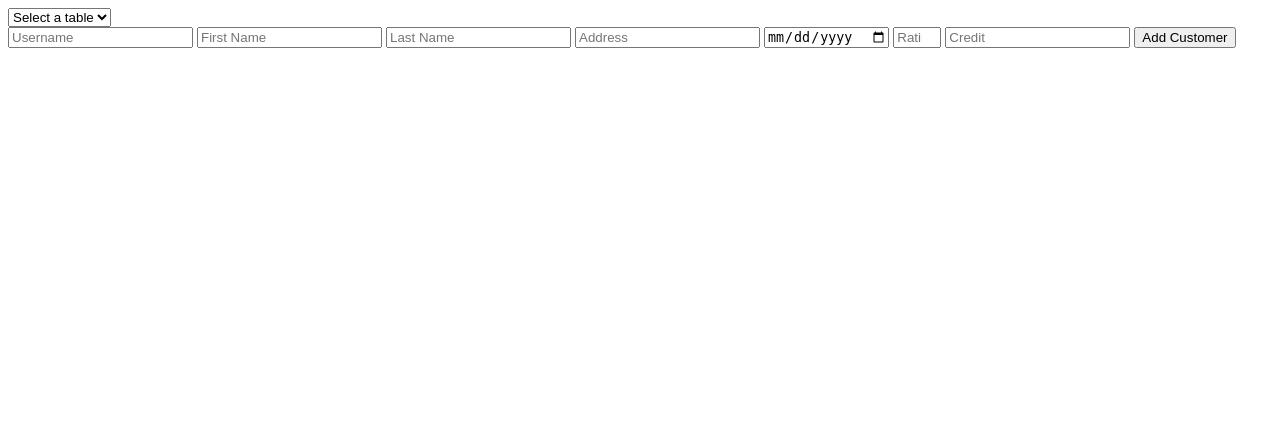
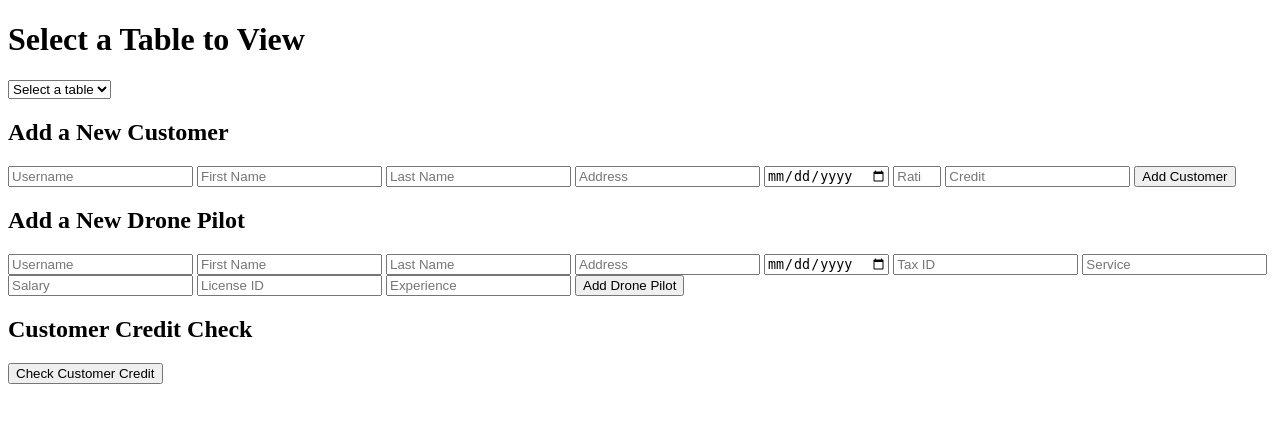
Before and after one commit to Naughtoncolin/Drone-Delivery-Dispatch-Database, a Flask app: template templates/index.html in a window 1280 px wide. Shown: the top 423 px of the page. Run offline with Flask 3, Linux system fonts and the light colour scheme; the template is opened without the code that fills it, so the values that code supplies are empty.

Commit message:
ADD: Customer credit check view

```diff
--- a/app.py
+++ b/app.py
@@ -43,5 +43,41 @@ def add_customer():
         db.session.rollback()
         return jsonify({'error': str(e)})
 
+@app.route('/add_drone_pilot', methods=['POST'])
+def add_drone_pilot():
+    data = request.form
+    try:
+        db.session.execute(
+            text("""
+                CALL add_drone_pilot(:uname, :first_name, :last_name, :address, :birthdate, :taxID, :service, :salary, :licenseID, :experience)
+            """),
+            {
+                'uname': data['uname'],
+                'first_name': data['first_name'],
+                'last_name': data['last_name'],
+                'address': data['address'],
+                'birthdate': data['birthdate'],
+                'taxID': data['taxID'],
+                'service': int(data['service']),
+                'salary': int(data['salary']),
+                'licenseID': data['licenseID'],
+                'experience': int(data['experience'])
+            }
+        )
+        db.session.commit()
+        return jsonify({'success': True})
+    except Exception as e:
+        db.session.rollback()
+        return jsonify({'error': str(e)})
+
+@app.route('/customer_credit_check', methods=['GET'])
+def customer_credit_check():
+    query = text("SELECT * FROM customer_credit_check")
+    result = db.session.execute(query)
+    columns = list(result.keys())
+    data = [dict(zip(columns, row)) for row in result.fetchall()]
+    return jsonify({'data': data, 'columns': columns})
+
+
 if __name__ == '__main__':
     app.run(debug=True)
--- a/templates/index.html
+++ b/templates/index.html
@@ -4,6 +4,7 @@
     <title>Database Interaction</title>
 </head>
 <body>
+    <h1>Select a Table to View</h1>
     <select id="table_name" name="table_name" onchange="fetchTableData()">
         <option value="">Select a table</option>
         {% for table in tables %}
@@ -13,6 +14,7 @@
 
     <div id="table_data"></div>
 
+    <h2>Add a New Customer</h2>
     <form id="add_customer_form" onsubmit="addCustomer(); return false;">
         <input type="text" name="uname" placeholder="Username" required>
         <input type="text" name="first_name" placeholder="First Name" required>
@@ -22,6 +24,21 @@
         <input type="number" name="rating" placeholder="Rating (1-5)" min="1" max="5" required>
         <input type="number" name="credit" placeholder="Credit" min="0" required>
         <button type="submit">Add Customer</button>
+    </form>
+
+    <h2>Add a New Drone Pilot</h2>
+    <form id="add_drone_pilot_form" onsubmit="addDronePilot(); return false;">
+        <input type="text" name="uname" placeholder="Username" required>
+        <input type="text" name="first_name" placeholder="First Name" required>
+        <input type="text" name="last_name" placeholder="Last Name" required>
+        <input type="text" name="address" placeholder="Address" required>
+        <input type="date" name="birthdate" required>
+        <input type="text" name="taxID" placeholder="Tax ID" required>
+        <input type="number" name="service" placeholder="Service" required>
+        <input type="number" name="salary" placeholder="Salary" required>
+        <input type="text" name="licenseID" placeholder="License ID" required>
+        <input type="number" name="experience" placeholder="Experience" required>
+        <button type="submit">Add Drone Pilot</button>
     </form>
 
     <script>
@@ -76,6 +93,59 @@
                 alert('Failed to add customer: ' + error);
             });
         }
+
+        function addDronePilot() {
+            var form = document.getElementById('add_drone_pilot_form');
+            var formData = new FormData(form);
+            fetch('/add_drone_pilot', {
+                method: 'POST',
+                body: new URLSearchParams(formData)
+            })
+            .then(response => response.json())
+            .then(result => {
+                alert('Drone pilot added successfully!');
+                form.reset();
+            })
+            .catch(error => {
+                alert('Failed to add drone pilot: ' + error);
+            });
+        }
     </script>
+
+<h2>Customer Credit Check</h2>
+<button onclick="fetchCustomerCreditCheck()">Check Customer Credit</button>
+<div id="customer_credit_data"></div>
+
+<script>
+    function fetchCustomerCreditCheck() {
+        fetch('/customer_credit_check', {
+            method: 'GET',
+            headers: {
+                'Content-Type': 'application/json'
+            }
+        })
+        .then(response => response.json())
+        .then(data => updateCustomerCreditData(data))
+        .catch(error => console.error('Error:', error));
+    }
+
+    function updateCustomerCreditData(data) {
+        var table = '<table border="1"><thead><tr>';
+        data.columns.forEach(column => {
+            table += '<th>' + column + '</th>';
+        });
+        table += '</tr></thead><tbody>';
+        data.data.forEach(row => {
+            table += '<tr>';
+            data.columns.forEach(column => {
+                table += '<td>' + row[column] + '</td>';
+            });
+            table += '</tr>';
+        });
+        table += '</tbody></table>';
+        document.getElementById('customer_credit_data').innerHTML = table;
+    }
+</script>
+
 </body>
 </html>
```
